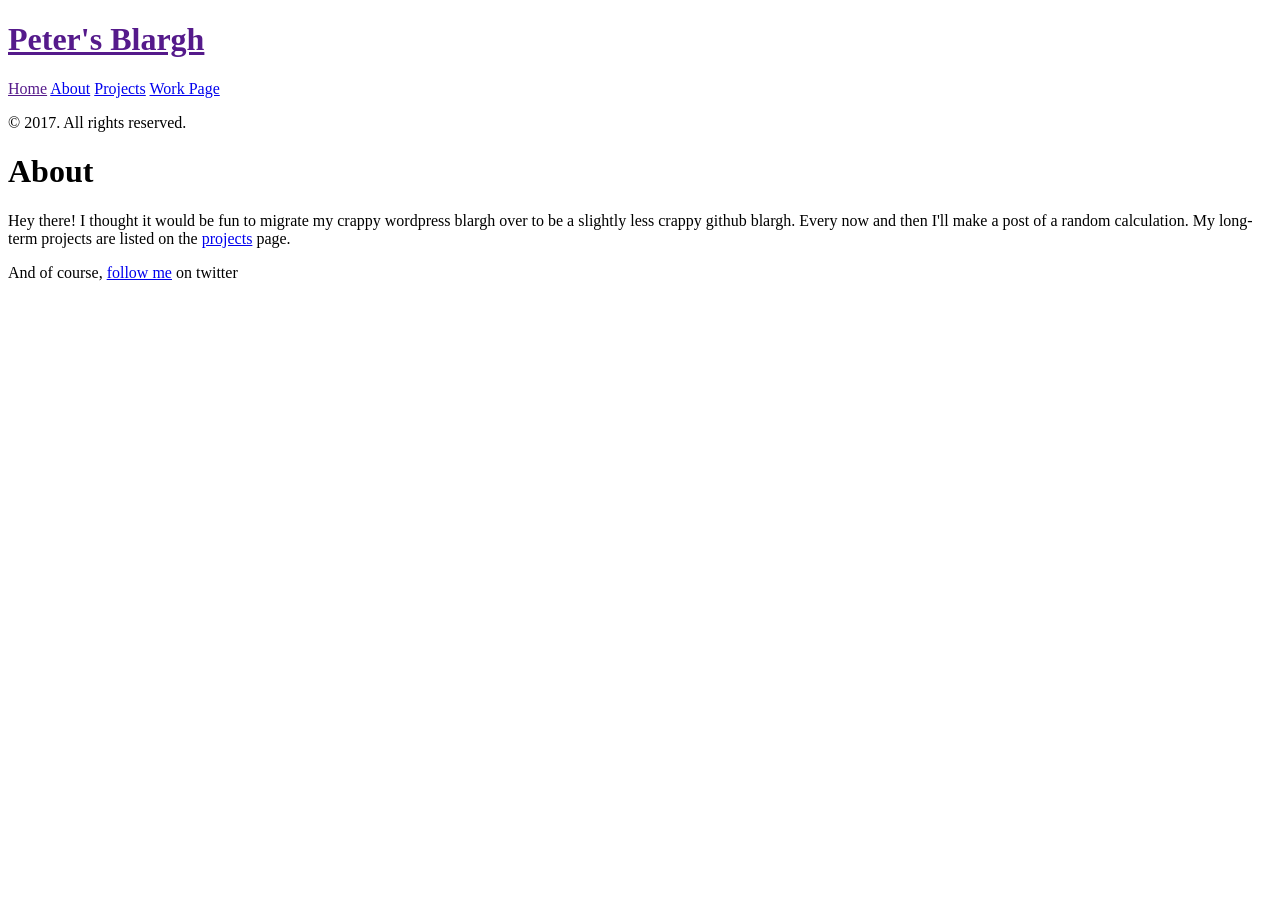
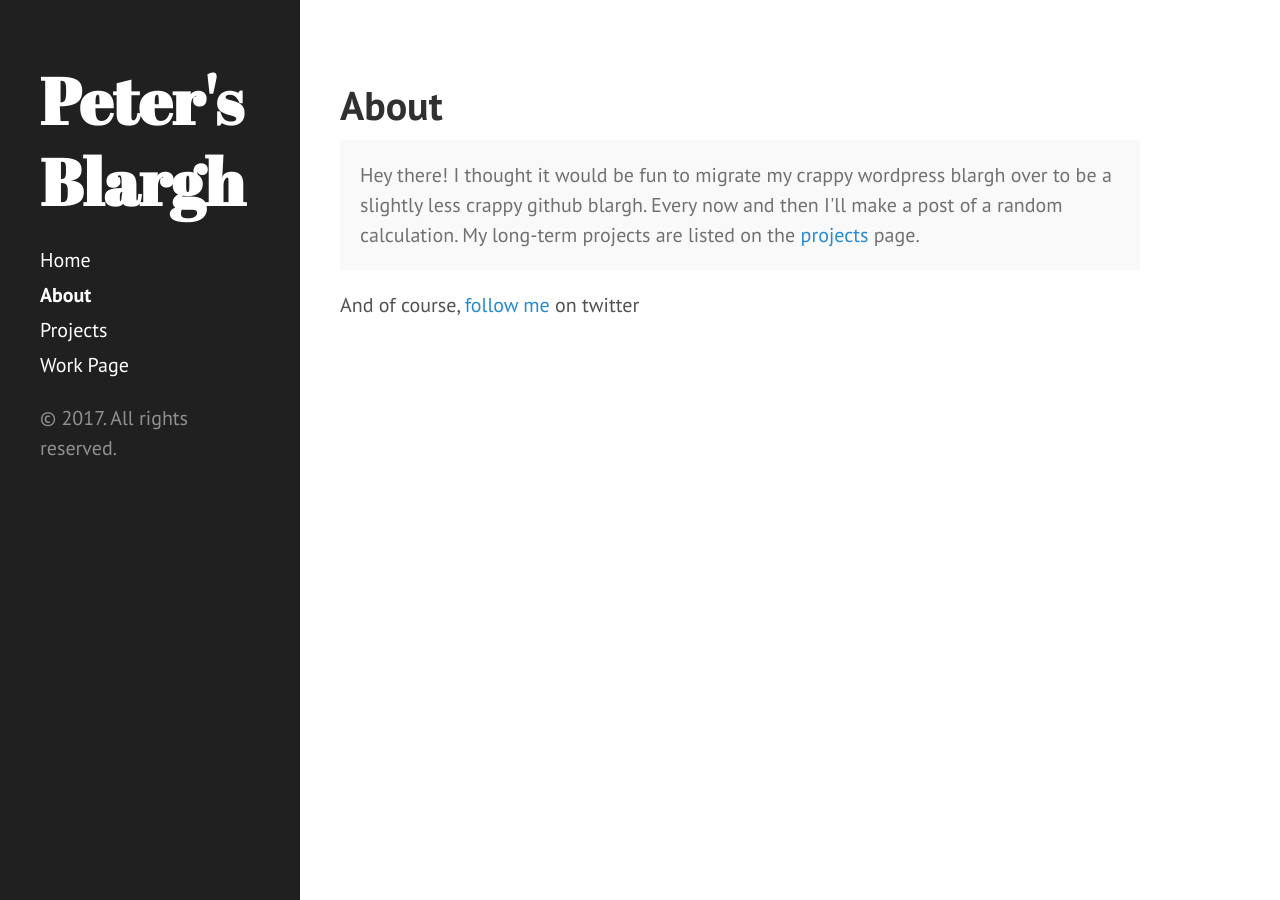
Before and after one commit to yoachim/yoachim.github.io, a Jekyll site: the page built from about.md, in a window 1280 px wide. Built offline with Jekyll 4.4.1, drawn with Linux system fonts in a browser that asks for light colours.

Commit message:
my god this is dumb

```diff
--- a/_includes/head.html
+++ b/_includes/head.html
@@ -15,14 +15,14 @@
   </title>
 
   <!-- CSS -->
-  <link rel="stylesheet" href="{{ site.baseurl }}public/css/poole.css">
-  <link rel="stylesheet" href="{{ site.baseurl }}public/css/syntax.css">
-  <link rel="stylesheet" href="{{ site.baseurl }}public/css/hyde.css">
+  <link rel="stylesheet" href="{{ site.baseurl }}/public/css/poole.css">
+  <link rel="stylesheet" href="{{ site.baseurl }}/public/css/syntax.css">
+  <link rel="stylesheet" href="{{ site.baseurl }}/public/css/hyde.css">
   <link rel="stylesheet" href="http://fonts.googleapis.com/css?family=PT+Sans:400,400italic,700|Abril+Fatface">
 
   <!-- Icons -->
-  <link rel="apple-touch-icon-precomposed" sizes="144x144" href="{{ site.baseurl }}public/apple-touch-icon-144-precomposed.png">
-                                 <link rel="shortcut icon" href="{{ site.baseurl }}public/favicon.ico">
+  <link rel="apple-touch-icon-precomposed" sizes="144x144" href="{{ site.baseurl }}/public/apple-touch-icon-144-precomposed.png">
+                                 <link rel="shortcut icon" href="{{ site.baseurl }}/public/favicon.ico">
 
   <!-- RSS -->
   <link rel="alternate" type="application/rss+xml" title="RSS" href="/atom.xml">
--- a/_includes/sidebar.html
+++ b/_includes/sidebar.html
@@ -2,7 +2,7 @@
   <div class="container sidebar-sticky">
     <div class="sidebar-about">
       <h1>
-        <a href="{{ site.baseurl }}">
+        <a href="{{ site.baseurl }}/">
           {{ site.title }}
         </a>
       </h1>
@@ -10,7 +10,7 @@
     </div>
 
     <nav class="sidebar-nav">
-      <a class="sidebar-nav-item{% if page.url == site.baseurl %} active{% endif %}" href="{{ site.baseurl }}">Home</a>
+      <a class="sidebar-nav-item{% if page.url == site.baseurl %} active{% endif %}" href="{{ site.baseurl }}/">Home</a>
 
       {% comment %}
         The code below dynamically generates a sidebar nav of pages with
```
